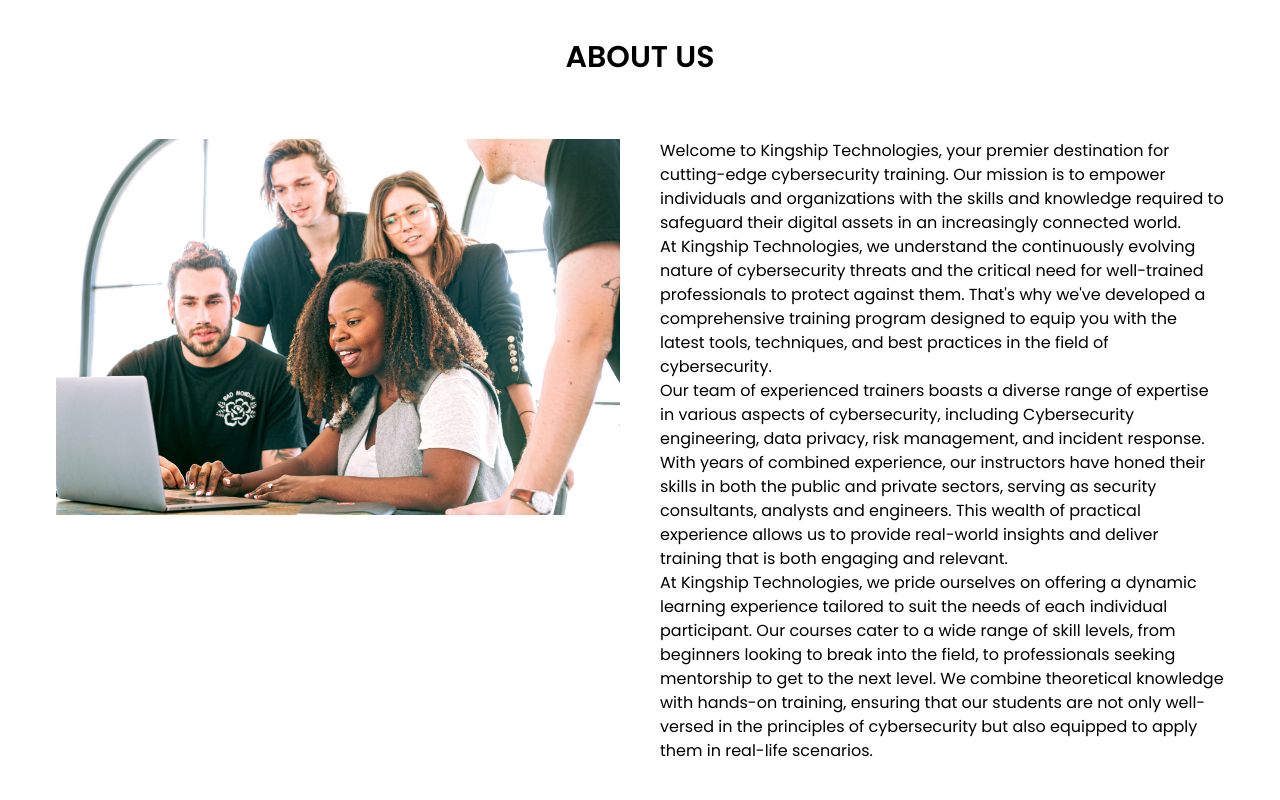
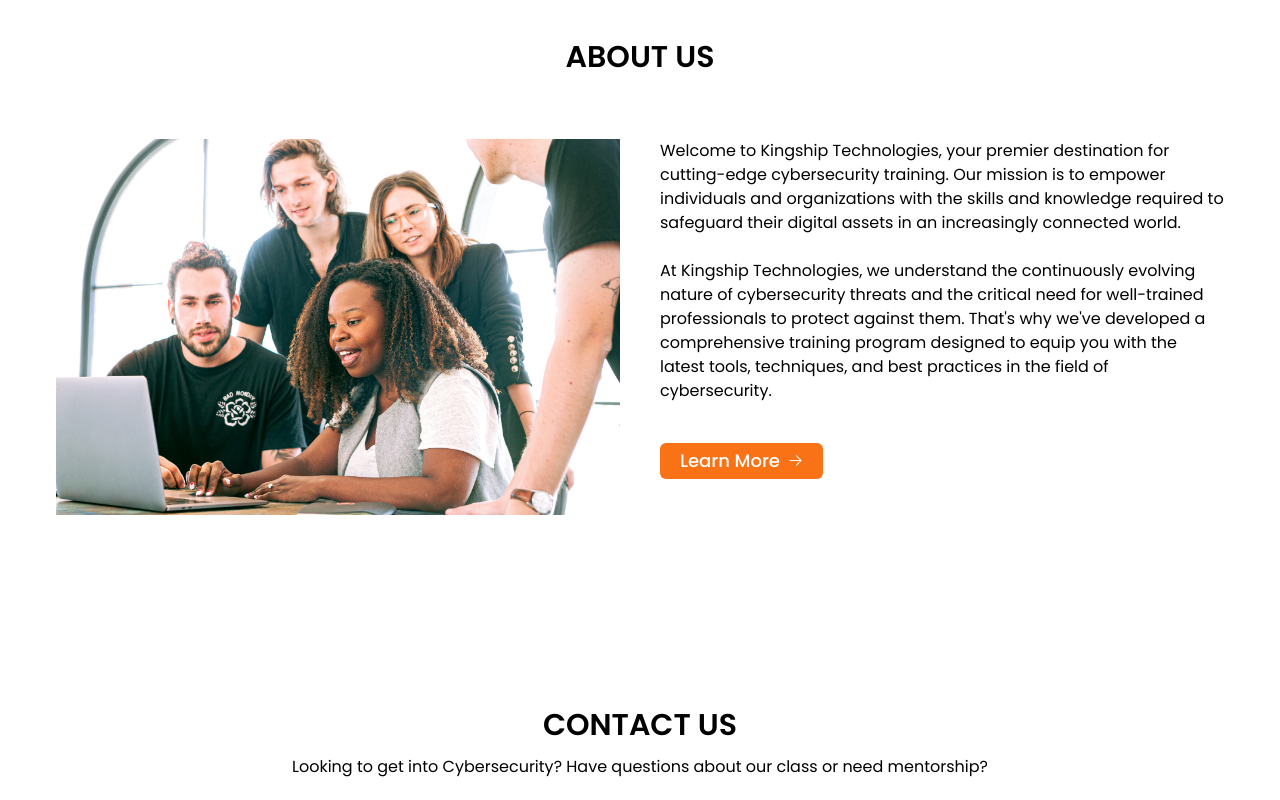
Before and after one commit to pauldevcodes/e-learning-platform-new, a React (Vite) app: page / in a window 1280 px wide. Shown: the part 4480-5280 px from the top of the page. Built offline with nearby package versions, Linux system fonts and the light colour scheme.

Commit message:
about section

```diff
--- a/src/page features/home/About.jsx
+++ b/src/page features/home/About.jsx
@@ -1,5 +1,7 @@
+import { Link } from 'react-router-dom';
 import about from '../../images/AboutCompany.jpg'
 import { styles } from '../../utils/styles';
+import { ArrowRightIcon } from '@heroicons/react/24/solid';
 
 const About = () => {
     return (
@@ -13,15 +15,22 @@
                     <div className=' basis-1/2'>
                         <img src={about} alt="" className='' />
                     </div>
-                    <p className=' text-center basis-1/2 lg:text-start'>
-                        Welcome to Kingship Technologies, your premier destination for cutting-edge cybersecurity training. Our mission is to empower individuals and organizations with the skills and knowledge required to safeguard their digital assets in an increasingly connected world.
-                        <br />
-                        At Kingship Technologies, we understand the continuously evolving nature of cybersecurity threats and the critical need for well-trained professionals to protect against them. That's why we've developed a comprehensive training program designed to equip you with the latest tools, techniques, and best practices in the field of cybersecurity.
-                        <br />
-                        Our team of experienced trainers boasts a diverse range of expertise in various aspects of cybersecurity, including Cybersecurity engineering, data privacy, risk management, and incident response. With years of combined experience, our instructors have honed their skills in both the public and private sectors, serving as security consultants, analysts and engineers. This wealth of practical experience allows us to provide real-world insights and deliver training that is both engaging and relevant.
-                        <br />
-                        At Kingship Technologies, we pride ourselves on offering a dynamic learning experience tailored to suit the needs of each individual participant. Our courses cater to a wide range of skill levels, from beginners looking to break into the field, to professionals seeking mentorship to get to the next level. We combine theoretical knowledge with hands-on training, ensuring that our students are not only well-versed in the principles of cybersecurity but also equipped to apply them in real-life scenarios.
-                    </p>
+                    <div className=' basis-1/2 flex flex-col gap-y-10'>
+                        <p className=' text-center lg:text-start'>
+                            Welcome to Kingship Technologies, your premier destination for cutting-edge cybersecurity training. Our mission is to empower individuals and organizations with the skills and knowledge required to safeguard their digital assets in an increasingly connected world.
+                            <br /><br />
+                            At Kingship Technologies, we understand the continuously evolving nature of cybersecurity threats and the critical need for well-trained professionals to protect against them. That's why we've developed a comprehensive training program designed to equip you with the latest tools, techniques, and best practices in the field of cybersecurity.
+                        </p>
+                        <Link
+                            to="about"
+                            className=" bg-orange-500 px-5 py-1 rounded-md w-fit text-white flex items-center gap-x-2 font-medium lg:text-lg"
+                        >
+                            Learn More
+                            <span>
+                                <ArrowRightIcon width={15} />
+                            </span>
+                        </Link>
+                    </div>
                 </div>
             </div>
         </div>
```
